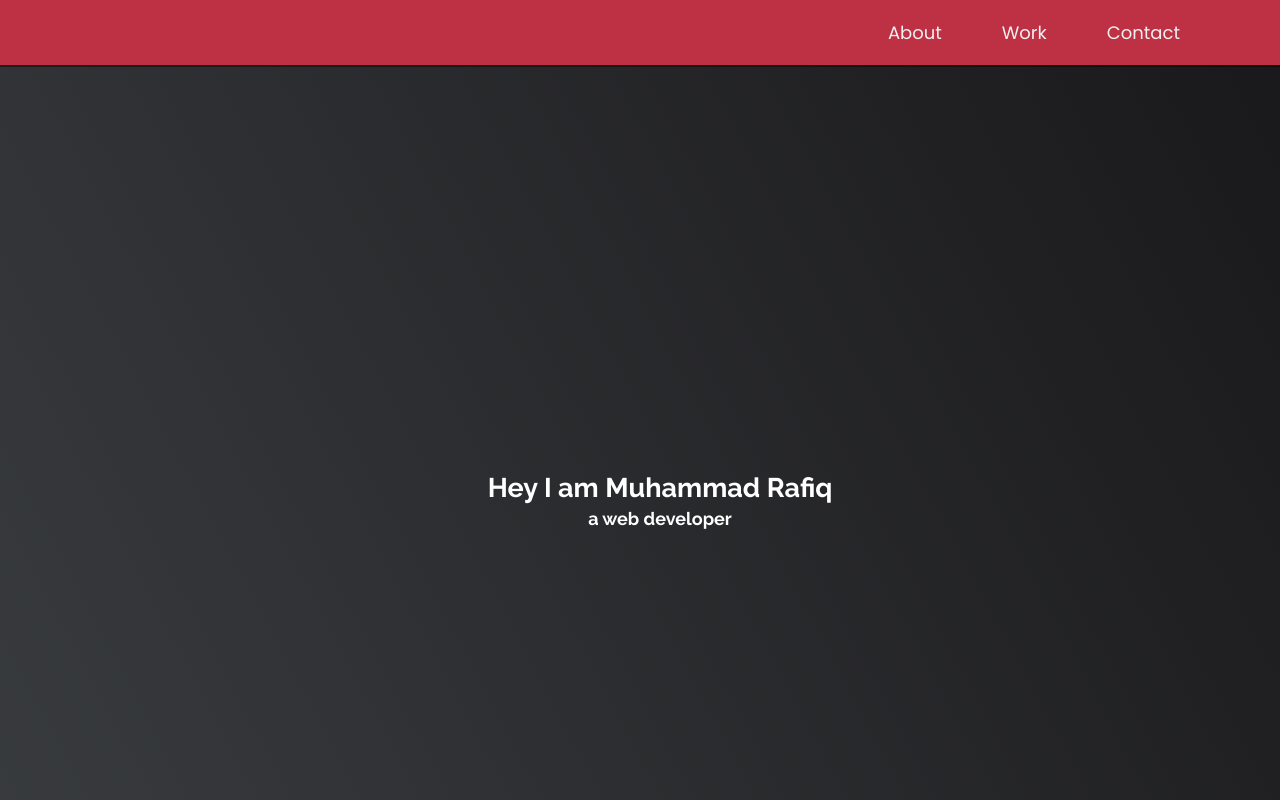
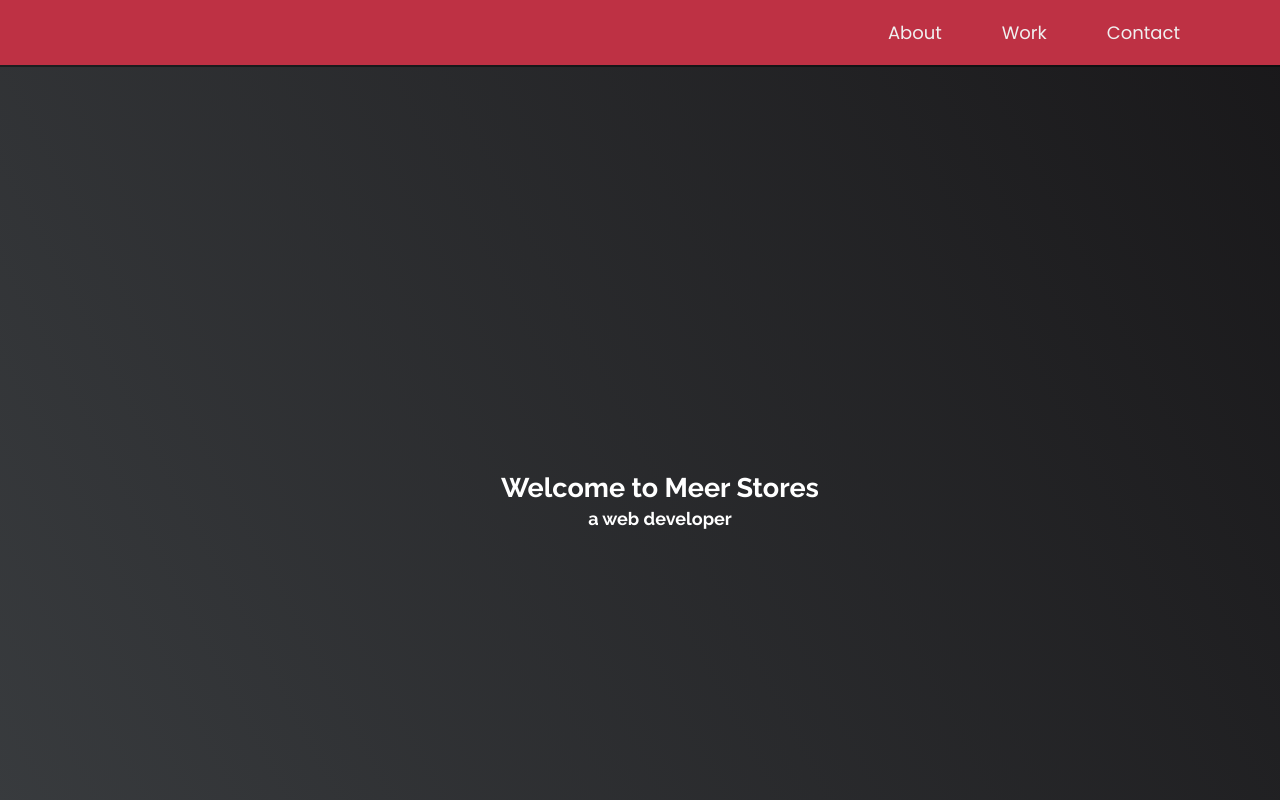
Before and after one commit to meerstores/meerstores.github.io, a plain HTML site: page index.html in a window 1280 px wide. Shown: the top 800 px of the page. Drawn offline with Linux system fonts and the light colour scheme.

Commit message:
Update index.html

```diff
--- a/index.html
+++ b/index.html
@@ -40,7 +40,7 @@
 <main>
 
 <section class="welcome-section" id="welcome-section">
-<div><h1>Hey I am Muhammad Rafiq</h1></div>
+<div><h1>Welcome to Meer Stores</h1></div>
 <div><p> a web developer</p></div>
 </section>
 <!-- END WELCOME SECTION -->
```
